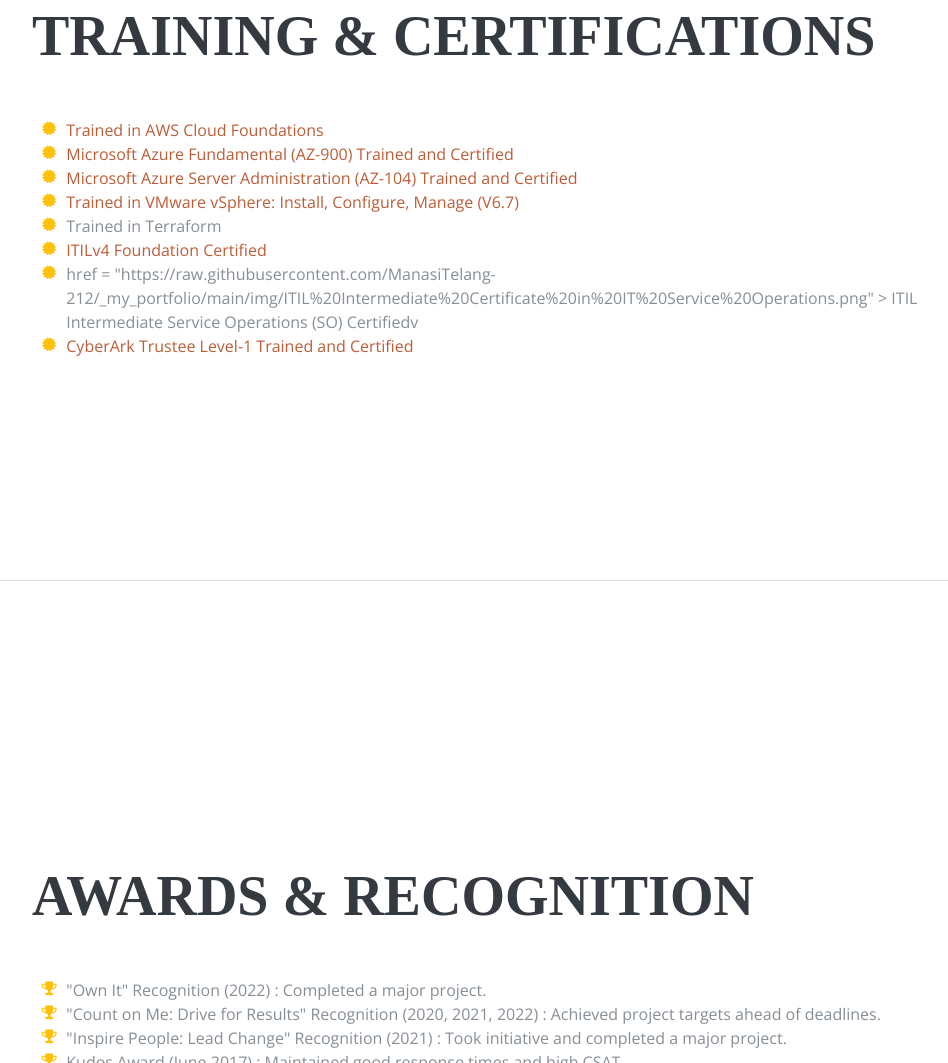
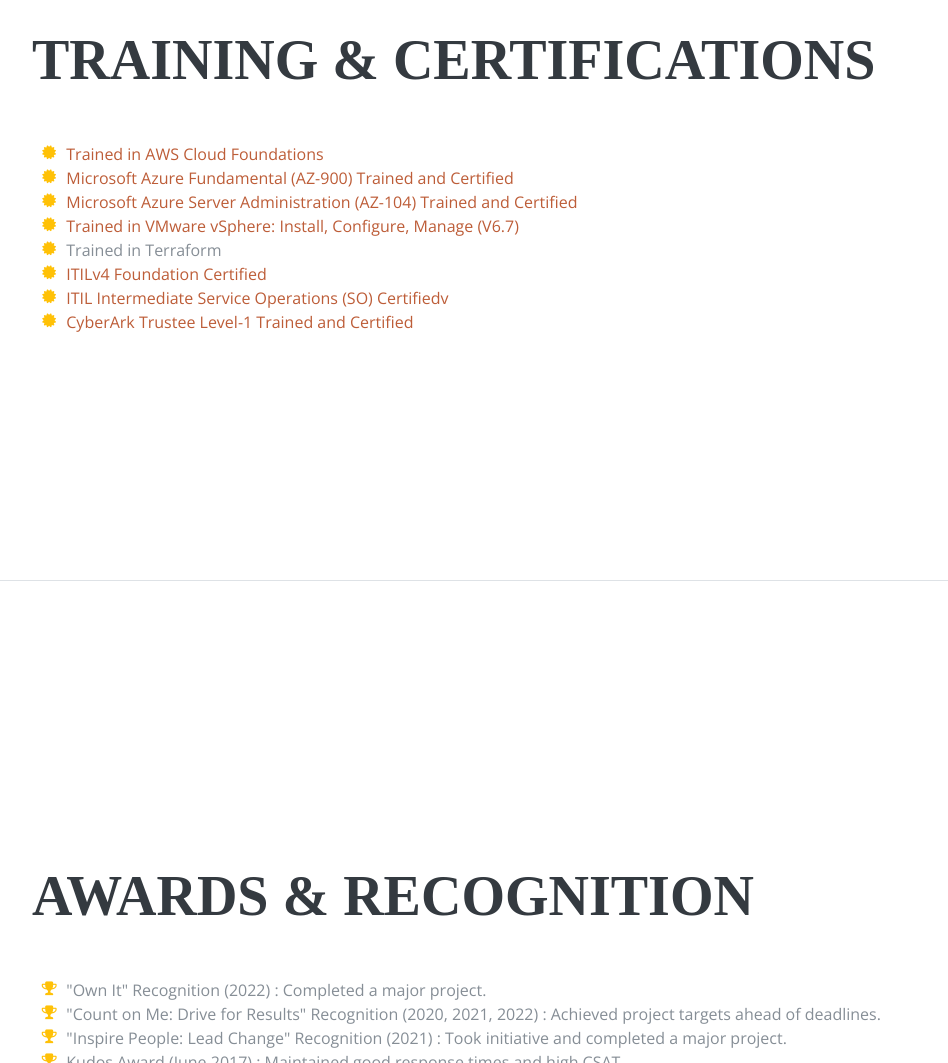
Before and after one commit to ManasiTelang-212/_my_portfolio, a website: page index.html in a window 1280 px wide. Shown: the part 7179-8242 px from the top of the page, without its empty margins (288-1236 px from the left). Drawn offline with nearby package versions, Linux system fonts and the light colour scheme; a web font is replaced by a local one.

Commit message:
Update index.html

```diff
--- a/index.html
+++ b/index.html
@@ -391,7 +391,7 @@
 
           <li>
             <i class="fa-li fa fa-certificate text-warning"></i>
-            <a> href = "https://raw.githubusercontent.com/ManasiTelang-212/_my_portfolio/main/img/ITIL%20Intermediate%20Certificate%20in%20IT%20Service%20Operations.png" > ITIL Intermediate Service Operations (SO) Certifiedv</a>
+            <a href = "https://raw.githubusercontent.com/ManasiTelang-212/_my_portfolio/main/img/ITIL%20Intermediate%20Certificate%20in%20IT%20Service%20Operations.png" > ITIL Intermediate Service Operations (SO) Certifiedv</a>
           </li>
 
           <li>
```
